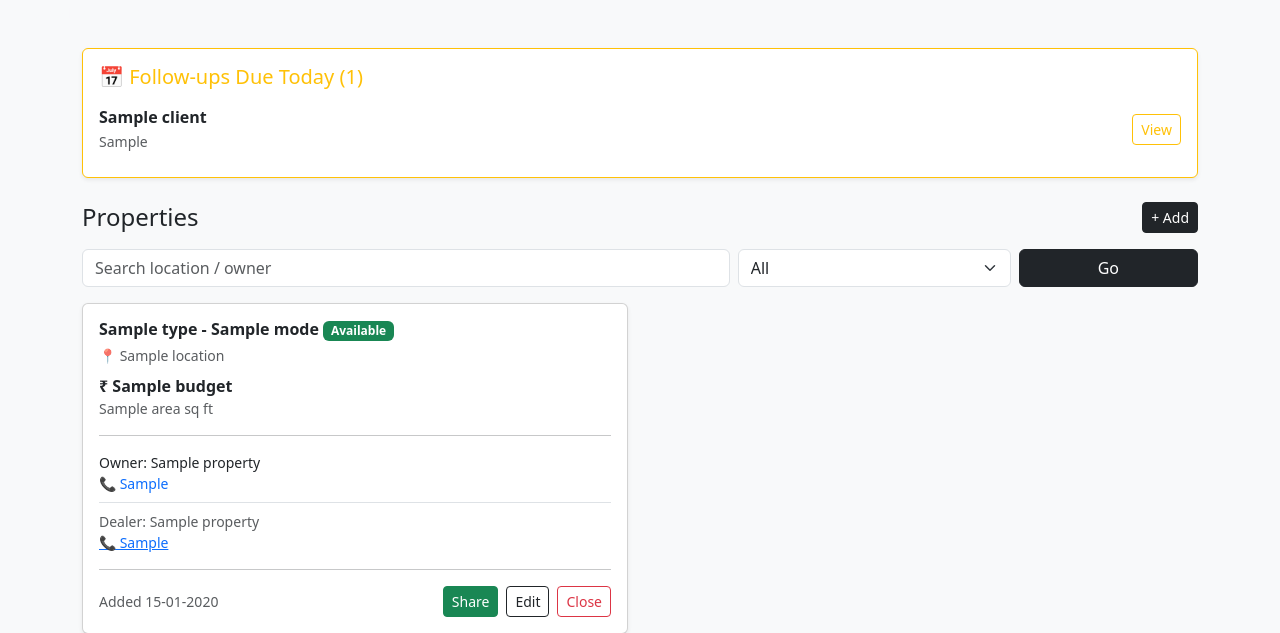
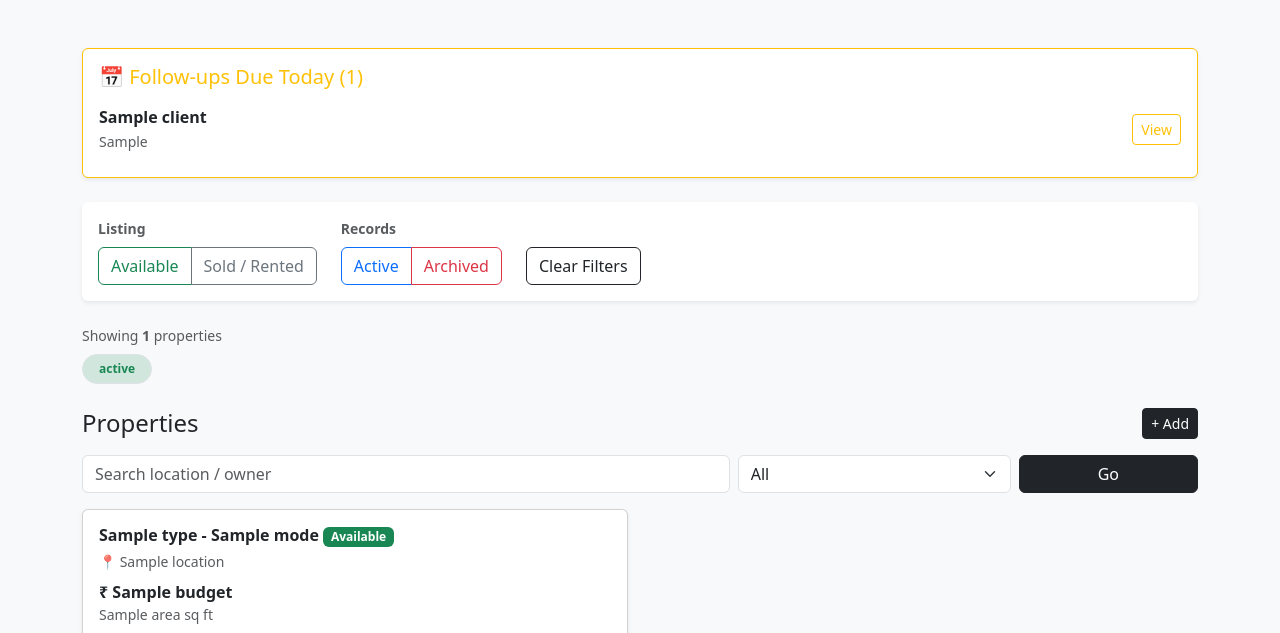
Before and after one commit to nikhilsharma/realestate-mvp, a Flask app: template templates/dashboard.html in a window 1280 px wide. Shown: the part 56-689 px from the top of the page. Run offline with Flask 3, Linux system fonts and the light colour scheme; the template is opened without the code that fills it: most values are stand-ins (such as "Sample title", 1, 10 or a date in 2020); some libraries are stand-ins or nearby versions.

Commit message:
Implemented filters on the property page and some refactoring of backend code.

```diff
--- /dev/null
+++ b/static/js/filters.js
@@ -0,0 +1,15 @@
+document.addEventListener("DOMContentLoaded", function () {
+
+    const filterForms = document.querySelectorAll(".auto-submit-filters");
+
+    filterForms.forEach(form => {
+        const checkboxes = form.querySelectorAll("input[type='checkbox']");
+
+        checkboxes.forEach(cb => {
+            cb.addEventListener("change", function () {
+                form.submit();
+            });
+        });
+    });
+
+});
--- a/templates/base.html
+++ b/templates/base.html
@@ -30,6 +30,6 @@
 </div>
 
 <script src="{{ url_for('static', filename='js/area_converter.js') }}"></script>
-
+<script src="{{ url_for('static', filename='js/filters.js') }}"></script>
 </body>
 </html>
--- a/templates/dashboard.html
+++ b/templates/dashboard.html
@@ -29,6 +29,7 @@
 </div>
 {% endif %}
 
+{% include "partials/property_filters.html" %}
 
 <div class="d-flex justify-content-between align-items-center mb-3">
     <h4 class="mb-0">Properties</h4>
--- /dev/null
+++ b/templates/partials/property_filters.html
@@ -0,0 +1,117 @@
+<form method="GET" class="mb-4 auto-submit-filters">
+
+    <div class="card border-0 shadow-sm p-3">
+
+        <div class="row g-4">
+
+            <!-- Listing Status -->
+            <div class="col-12 col-md-6 col-lg-auto">
+                <div class="fw-semibold small text-muted mb-2">
+                    Listing
+                </div>
+
+                <div class="btn-group w-100" role="group">
+
+                    <input type="checkbox"
+                           class="btn-check"
+                           id="statusAvailable"
+                           name="status"
+                           value="Available"
+                           {% if 'Available' in status_filters %}checked{% endif %}>
+                    <label class="btn btn-outline-success"
+                           for="statusAvailable">
+                        Available
+                    </label>
+
+                    <input type="checkbox"
+                           class="btn-check"
+                           id="statusClosed"
+                           name="status"
+                           value="Closed"
+                           {% if 'Closed' in status_filters %}checked{% endif %}>
+                    <label class="btn btn-outline-secondary"
+                           for="statusClosed">
+                        Sold / Rented
+                    </label>
+
+                </div>
+            </div>
+
+            <!-- Record State -->
+            <div class="col-12 col-md-6 col-lg-auto">
+                <div class="fw-semibold small text-muted mb-2">
+                    Records
+                </div>
+
+                <div class="btn-group w-100" role="group">
+
+                    <input type="checkbox"
+                           class="btn-check"
+                           id="activeTrue"
+                           name="is_active"
+                           value="true"
+                           {% if 'true' in active_filters %}checked{% endif %}>
+                    <label class="btn btn-outline-primary"
+                           for="activeTrue">
+                        Active
+                    </label>
+
+                    <input type="checkbox"
+                           class="btn-check"
+                           id="activeFalse"
+                           name="is_active"
+                           value="false"
+                           {% if 'false' in active_filters %}checked{% endif %}>
+                    <label class="btn btn-outline-danger"
+                           for="activeFalse">
+                        Archived
+                    </label>
+
+                </div>
+            </div>
+
+            <!-- Clear Filters -->
+            <div class="col-12 col-lg-auto d-flex align-items-end">
+                <a href="{{ url_for('dashboard') }}"
+                   class="btn btn-outline-dark w-100">
+                    Clear Filters
+                </a>
+            </div>
+
+        </div>
+
+    </div>
+
+</form>
+
+
+<!-- Filter Summary -->
+<div class="mb-4">
+
+    <div class="text-muted small mb-2">
+        Showing <strong>{{ properties|length }}</strong> properties
+    </div>
+
+    <div class="d-flex flex-wrap gap-2">
+
+        {% for s in status_filters %}
+            <span class="badge rounded-pill bg-success-subtle text-success border px-3 py-2">
+                {{ s }}
+            </span>
+        {% endfor %}
+
+        {% if 'true' in active_filters %}
+            <span class="badge rounded-pill bg-primary-subtle text-primary border px-3 py-2">
+                Active
+            </span>
+        {% endif %}
+
+        {% if 'false' in active_filters %}
+            <span class="badge rounded-pill bg-danger-subtle text-danger border px-3 py-2">
+                Archived
+            </span>
+        {% endif %}
+
+    </div>
+
+</div>
```
Also changed, not shown: app/models/property_model.py (+15 -19 lines), app/routes.py (+5 -6 lines), app/services/property_query.py (added, +42 -0 lines), app/services/query_builder.py (added, +19 -0 lines), app/services/request_utils.py (added, +7 -0 lines).
